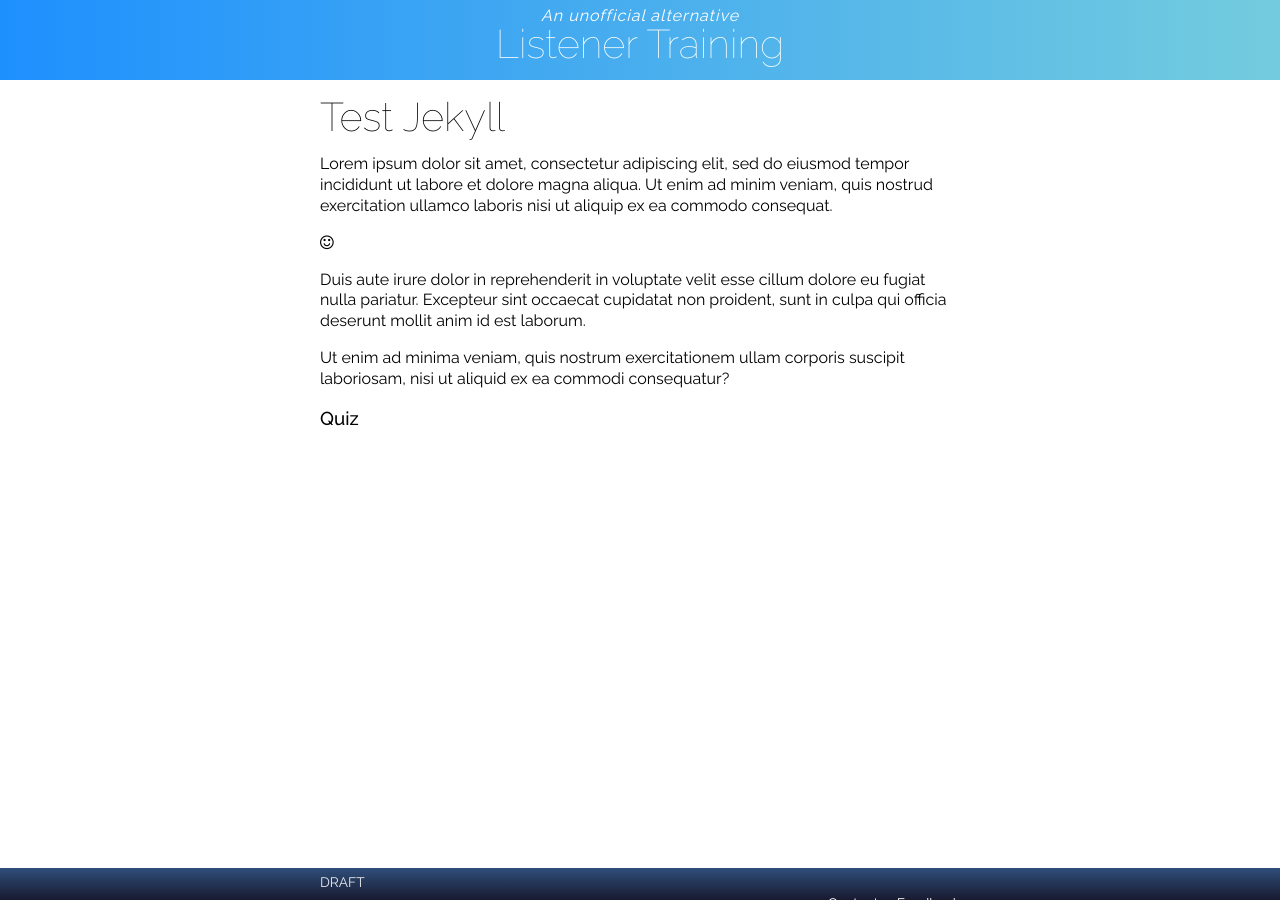
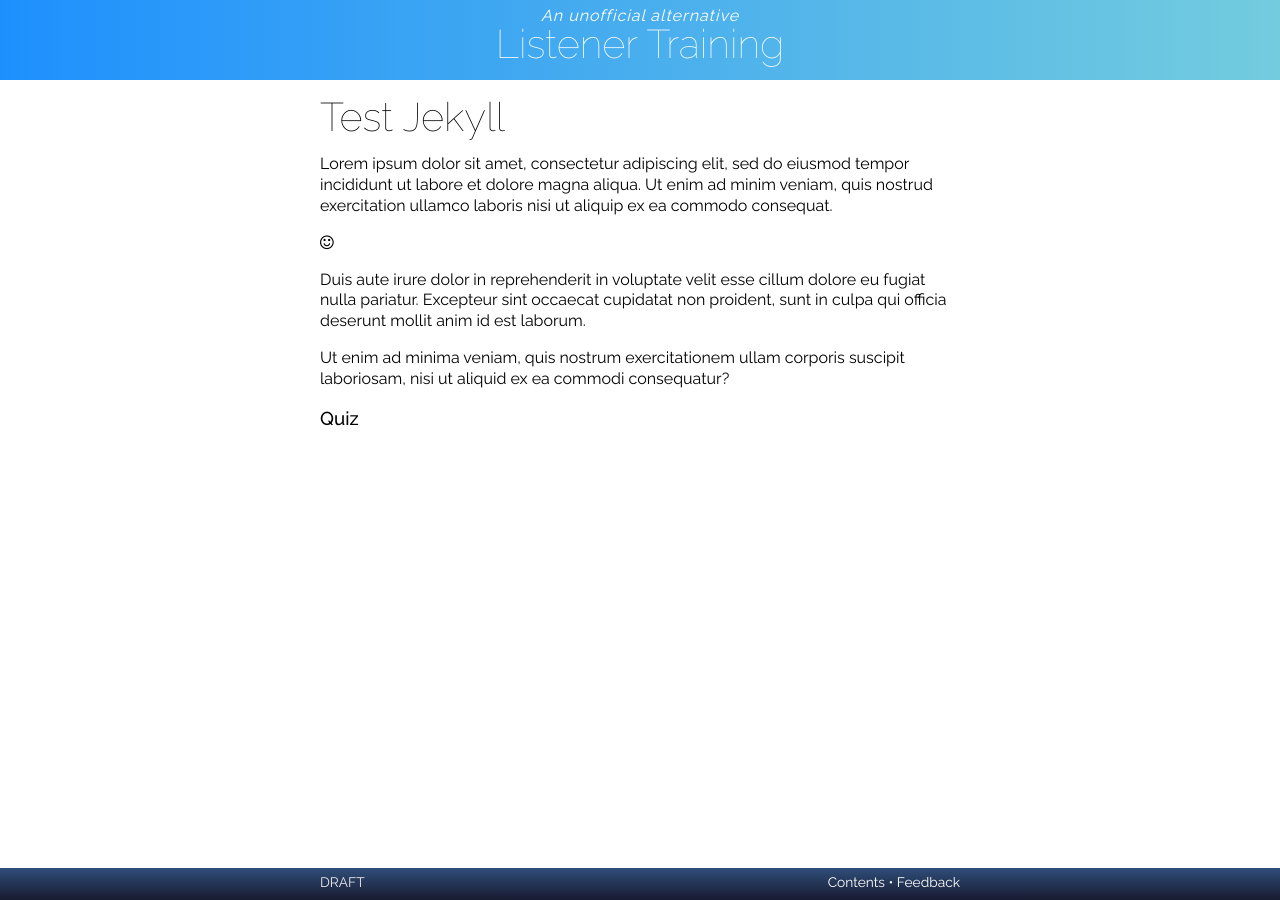
Before and after one commit to RarelyCharlie/rarelycharlie.github.io, a Jekyll site: the page built from test.md, in a window 1280 px wide. Built offline with Jekyll 4.4.1, drawn with Linux system fonts in a browser that asks for light colours; nearby versions of some CDN libraries.

Commit message:
footer layout again

```diff
--- a/_layouts/listen.html
+++ b/_layouts/listen.html
@@ -23,9 +23,9 @@ body {font-family: Raleway, sans-serif; font-size: 16px; font-weight: 400; line-
   background: #159957 linear-gradient(to right, #1e90fe 0%, #73ccde 100%);}
 #footer {z-index: 9; position: fixed; bottom: 0; height: 32px; width: 100%;
   background: #2f4e7a linear-gradient(#2f4e7a, #181a30);}
-#version {color: #e8e8e8; float: left;}
-#footer-menu {clear: both; float: right;}
-#footer-content {color: white; max-width: 640px; margin: 0 auto; padding: 4px 1ex 0 1ex; text-align: right; font-size: 86%;}
+#version {color: #e8e8e8; display: inline;}
+#footer-menu {float: right;}
+#footer-content {color: white; max-width: 640px; margin: 0 auto; padding: 4px 1ex 0 1ex; font-size: 86%;}
 #footer-content a {display: inline-block; color: white; text-decoration: none;}
 #footer-content a:hover {color: #cdf;}
 #header {font-weight: 400; margin: 0; font-size: 16px; line-height: 24px; color: white;}
```
